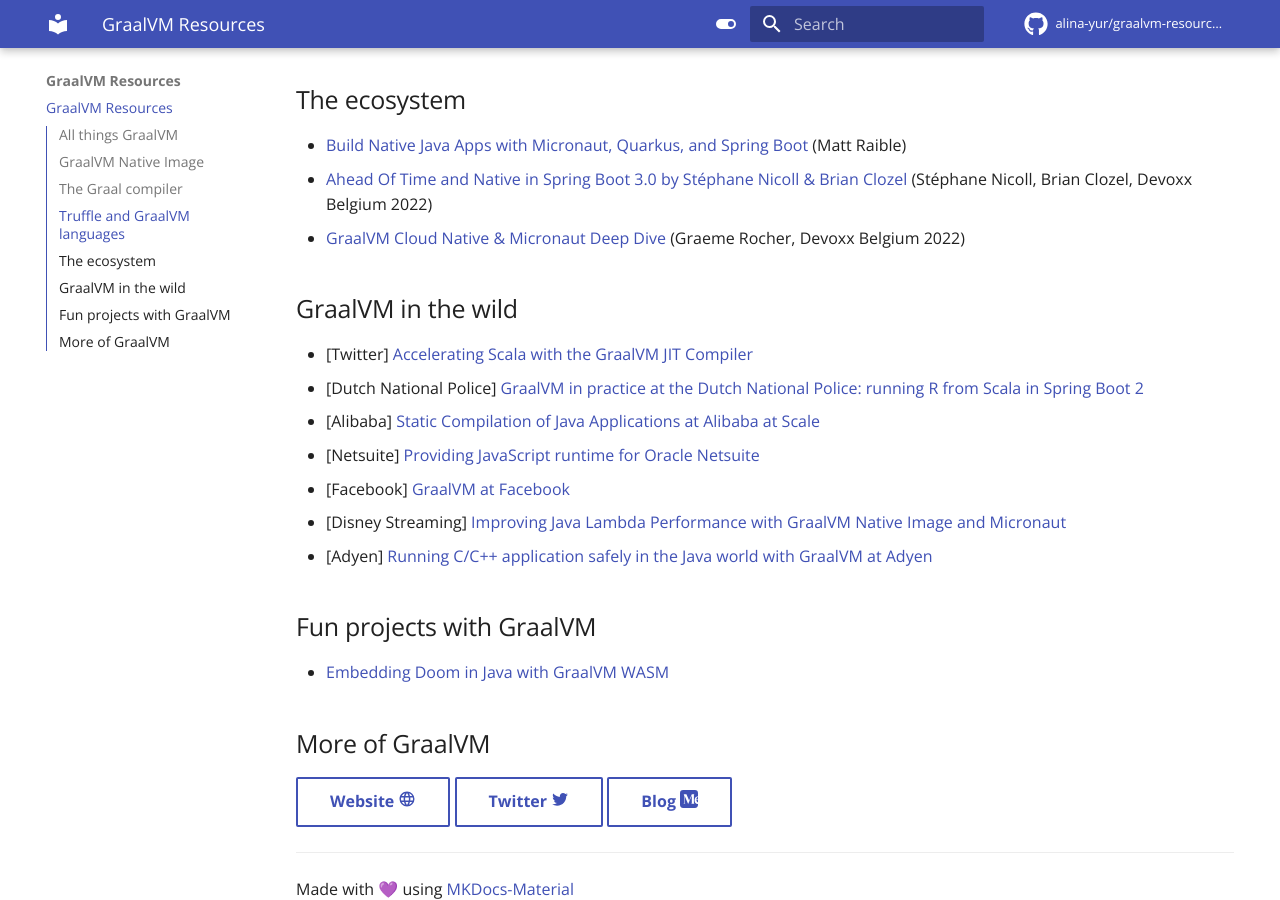
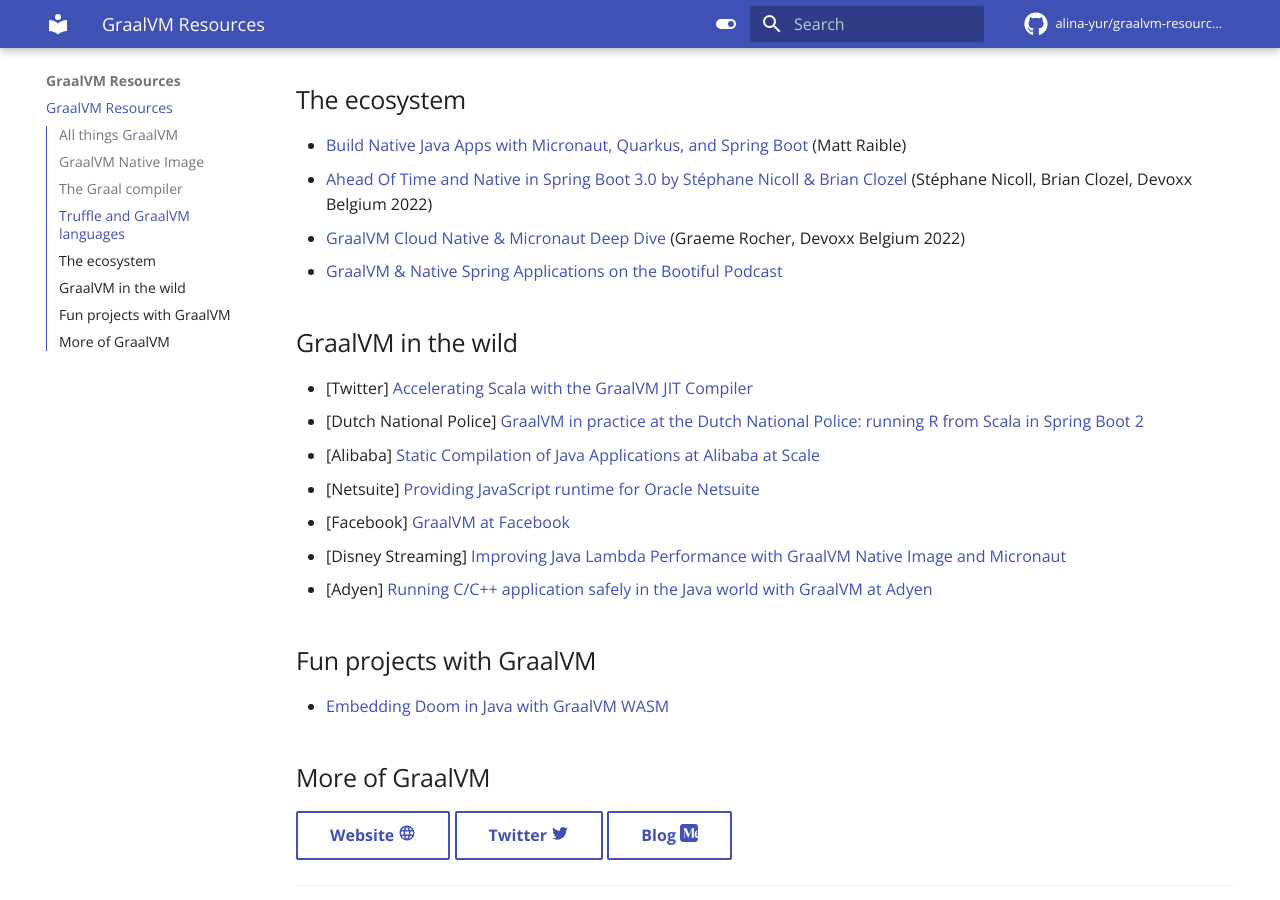
Before and after one commit to alina-yur/graalvm-resources, an MkDocs documentation site: the page built from docs/index.md, in a window 1280 px wide and 900 px high, scrolled down 924 px. Built offline with MkDocs 1.6.1 and Material for MkDocs 9.7.7, drawn with Linux system fonts in a browser that asks for light colours; comment, search, counter and statistics services are not loaded.

Commit message:
Update index.md

```diff
--- a/docs/index.md
+++ b/docs/index.md
@@ -31,6 +31,7 @@
 - [Build Native Java Apps with Micronaut, Quarkus, and Spring Boot](https://www.youtube.com/watch?v=sTebxMbPTCQ) (Matt Raible)
 - [Ahead Of Time and Native in Spring Boot 3.0 by Stéphane Nicoll & Brian Clozel](https://www.youtube.com/watch?v=TS4DpYSmfXk) (Stéphane Nicoll, Brian Clozel, Devoxx Belgium 2022)
 - [GraalVM Cloud Native & Micronaut Deep Dive](https://www.youtube.com/watch?v=3t-gwFuOtnM) (Graeme Rocher, Devoxx Belgium 2022)
+- [GraalVM & Native Spring Applications on the Bootiful Podcast](https://spring.io/blog/2023/01/26/a-bootiful-podcast-graalvm-advocate-alina-yurenko-on-a-bootiful-podcast)
 
 ## GraalVM in the wild
 
```
